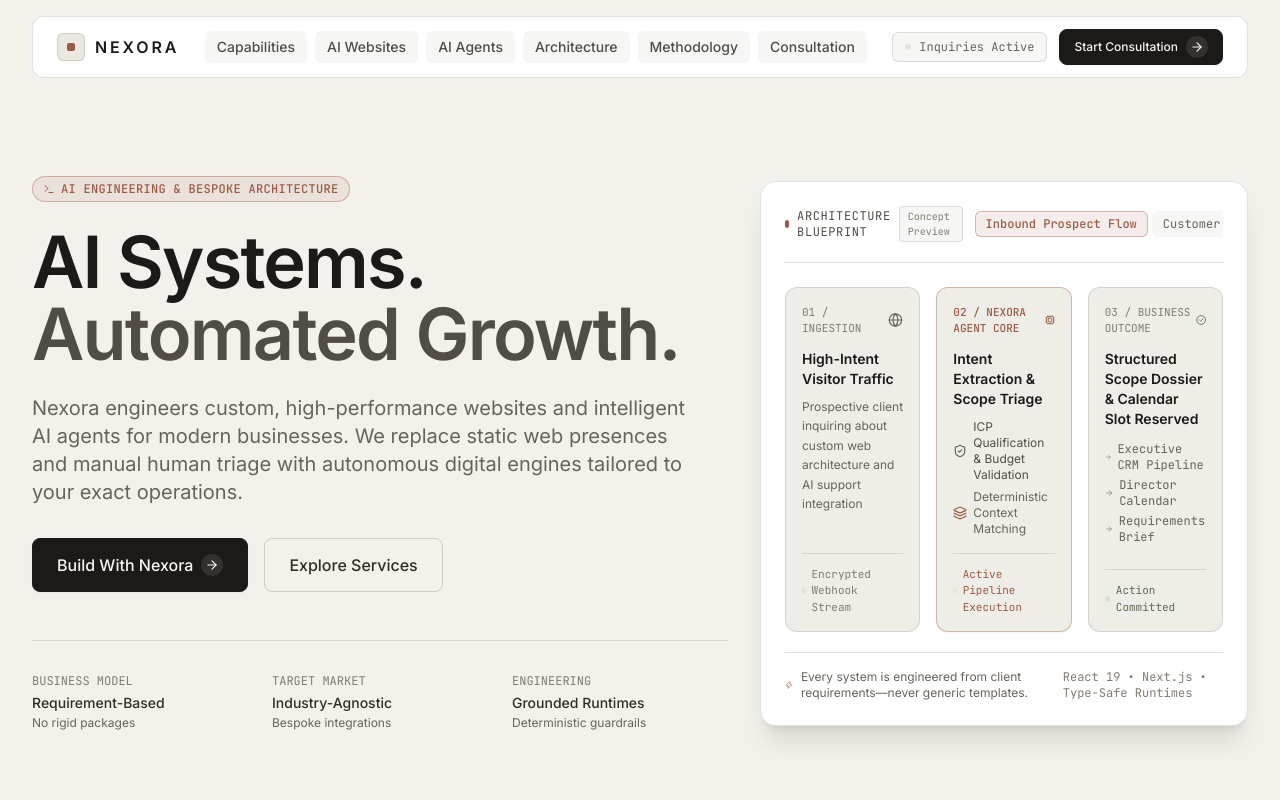
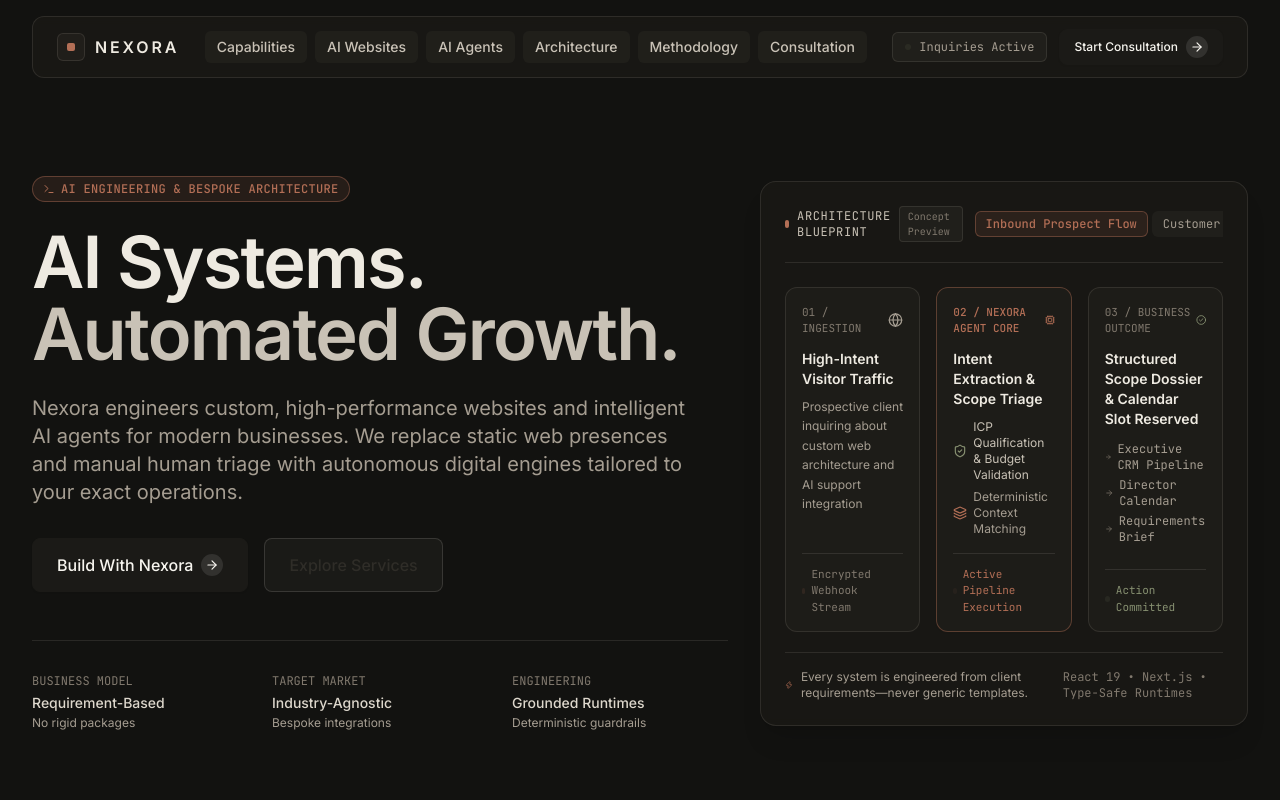
Before and after one commit to Armaan0047/nexora-ai-automations, a Next.js app: page / in a window 1280 px wide. Shown: the top 800 px of the page. Built offline with nearby package versions, Linux system fonts and the light colour scheme.

Commit message:
Refine Nexora into a darker warm editorial theme

```diff
--- a/src/app/globals.css
+++ b/src/app/globals.css
@@ -3,20 +3,22 @@
 @tailwind utilities;
 
 :root {
-  --background: #f3f1eb;
-  --foreground: #1b1a17;
-  --surface-1: #ffffff;
-  --surface-2: #ebe8e0;
-  --surface-3: #dfdbd1;
-  --border-subtle: rgba(27, 26, 23, 0.09);
-  --border-medium: rgba(27, 26, 23, 0.15);
-  --accent: #9a5b45;
-  --accent-dark: #7f4736;
-  --accent-soft: #f0e2db;
-  --success: #5e6b55;
+  /* Nexora Editorial Dark — warm charcoal, paper-white type, muted copper */
+  --background: #121210;
+  --foreground: #eeeae1;
+  --surface-1: #191815;
+  --surface-2: #201e1a;
+  --surface-3: #292620;
+  --border-subtle: rgba(238, 234, 225, 0.08);
+  --border-medium: rgba(238, 234, 225, 0.14);
+  --border-strong: rgba(238, 234, 225, 0.20);
+  --accent: #b36f56;
+  --accent-dark: #955744;
+  --accent-soft: rgba(179, 111, 86, 0.13);
+  --success: #879071;
 }
 
-html { scroll-behavior: smooth; color-scheme: light; }
+html { scroll-behavior: smooth; color-scheme: dark; }
 
 body {
   background-color: var(--background);
@@ -27,44 +29,49 @@
   overflow-x: hidden;
 }
 
-/* Editorial translation of the original dark-blue component vocabulary. */
-.text-white { color: #1b1a17 !important; }
-.text-slate-950 { color: #f7f5ef !important; }
-.text-slate-300 { color: #514d46 !important; }
-.text-slate-400 { color: #68635b !important; }
-.text-slate-500 { color: #827b70 !important; }
-.text-slate-200 { color: #2f2d28 !important; }
-.text-slate-100 { color: #24231f !important; }
+/* Keep the existing component vocabulary, but translate it into the warmer brand system. */
+.text-white { color: #eeeae1 !important; }
+.text-slate-950 { color: #121210 !important; }
+.text-slate-300 { color: #c9c2b6 !important; }
+.text-slate-400 { color: #a59d91 !important; }
+.text-slate-500 { color: #81796e !important; }
+.text-slate-200 { color: #ddd7cc !important; }
+.text-slate-100 { color: #e7e1d7 !important; }
 
 [class*="text-blue-"] { color: var(--accent) !important; }
-[class*="bg-blue-"] { background-color: rgba(154, 91, 69, 0.10) !important; }
+[class*="bg-blue-"] { background-color: var(--accent-soft) !important; }
 [class~="bg-blue-500"] { background-color: var(--accent) !important; }
-[class*="border-blue-"] { border-color: rgba(154, 91, 69, 0.38) !important; }
+[class*="border-blue-"] { border-color: rgba(179, 111, 86, 0.42) !important; }
 [class*="text-emerald-"] { color: var(--success) !important; }
-[class*="bg-emerald-"] { background-color: rgba(94, 107, 85, 0.12) !important; }
-[class*="border-emerald-"] { border-color: rgba(94, 107, 85, 0.30) !important; }
-[class*="border-white/"] { border-color: rgba(27, 26, 23, 0.12) !important; }
-[class*="bg-white/[0."] { background-color: rgba(27, 26, 23, 0.035) !important; }
+[class*="bg-emerald-"] { background-color: rgba(135, 144, 113, 0.10) !important; }
+[class*="border-emerald-"] { border-color: rgba(135, 144, 113, 0.28) !important; }
+
+[class*="border-white/"] { border-color: rgba(238, 234, 225, 0.10) !important; }
+[class*="bg-white/[0."] { background-color: rgba(238, 234, 225, 0.035) !important; }
 
 .bg-background { background-color: var(--background) !important; }
 .bg-surface-1 { background-color: var(--surface-1) !important; }
 .bg-surface-2 { background-color: var(--surface-2) !important; }
 .bg-surface-3 { background-color: var(--surface-3) !important; }
-[class*="bg-surface-1/"] { background-color: rgba(255, 255, 255, 0.92) !important; }
-[class*="bg-surface-2/"] { background-color: rgba(235, 232, 224, 0.78) !important; }
-[class*="bg-background/"] { background-color: rgba(243, 241, 235, 0.94) !important; }
+[class*="bg-surface-1/"] { background-color: rgba(25, 24, 21, 0.94) !important; }
+[class*="bg-surface-2/"] { background-color: rgba(32, 30, 26, 0.84) !important; }
+[class*="bg-background/"] { background-color: rgba(18, 18, 16, 0.94) !important; }
 
-/* Primary CTA becomes restrained ink instead of a futuristic white pill. */
+/* Warm editorial treatment for generic black utility classes. */
+[class*="border-black/"] { border-color: rgba(238, 234, 225, 0.14) !important; }
+[class*="bg-black/[0."] { background-color: rgba(238, 234, 225, 0.035) !important; }
+
+/* Primary CTA: ink on paper, with a small copper accent used sparingly elsewhere. */
 .bg-white.text-slate-950 {
-  background-color: #1b1a17 !important;
-  color: #f7f5ef !important;
-  border-color: #1b1a17 !important;
+  background-color: #eeeae1 !important;
+  color: #121210 !important;
+  border-color: #eeeae1 !important;
 }
 
 ::-webkit-scrollbar { width: 8px; }
-::-webkit-scrollbar-track { background: #e8e5dd; }
-::-webkit-scrollbar-thumb { background: #b8b2a7; border-radius: 4px; }
-::-webkit-scrollbar-thumb:hover { background: #9f988c; }
+::-webkit-scrollbar-track { background: #121210; }
+::-webkit-scrollbar-thumb { background: #39352e; border-radius: 4px; }
+::-webkit-scrollbar-thumb:hover { background: #4a443b; }
 
 :focus-visible { outline: 2px solid var(--accent); outline-offset: 3px; }
 
```
